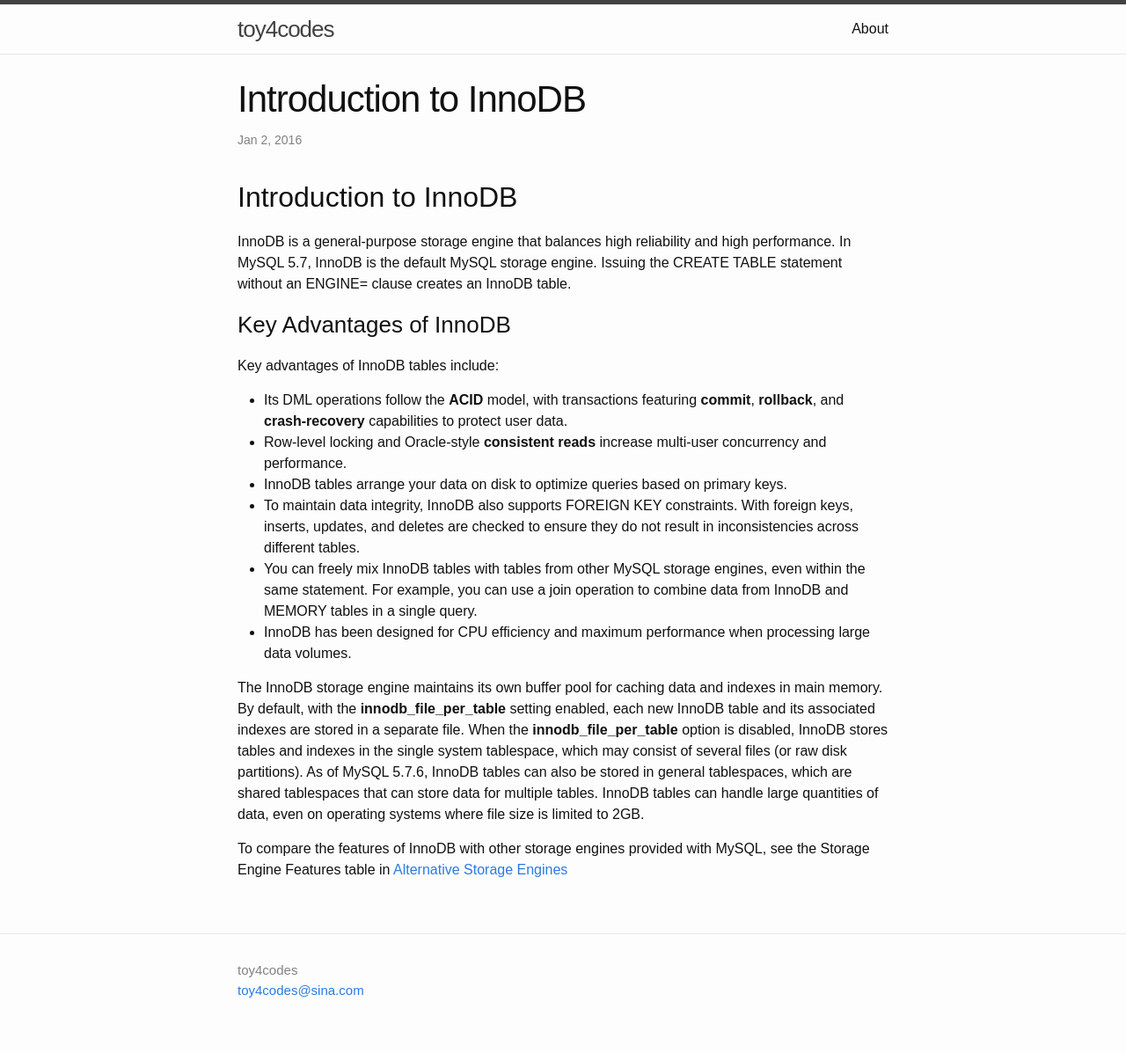
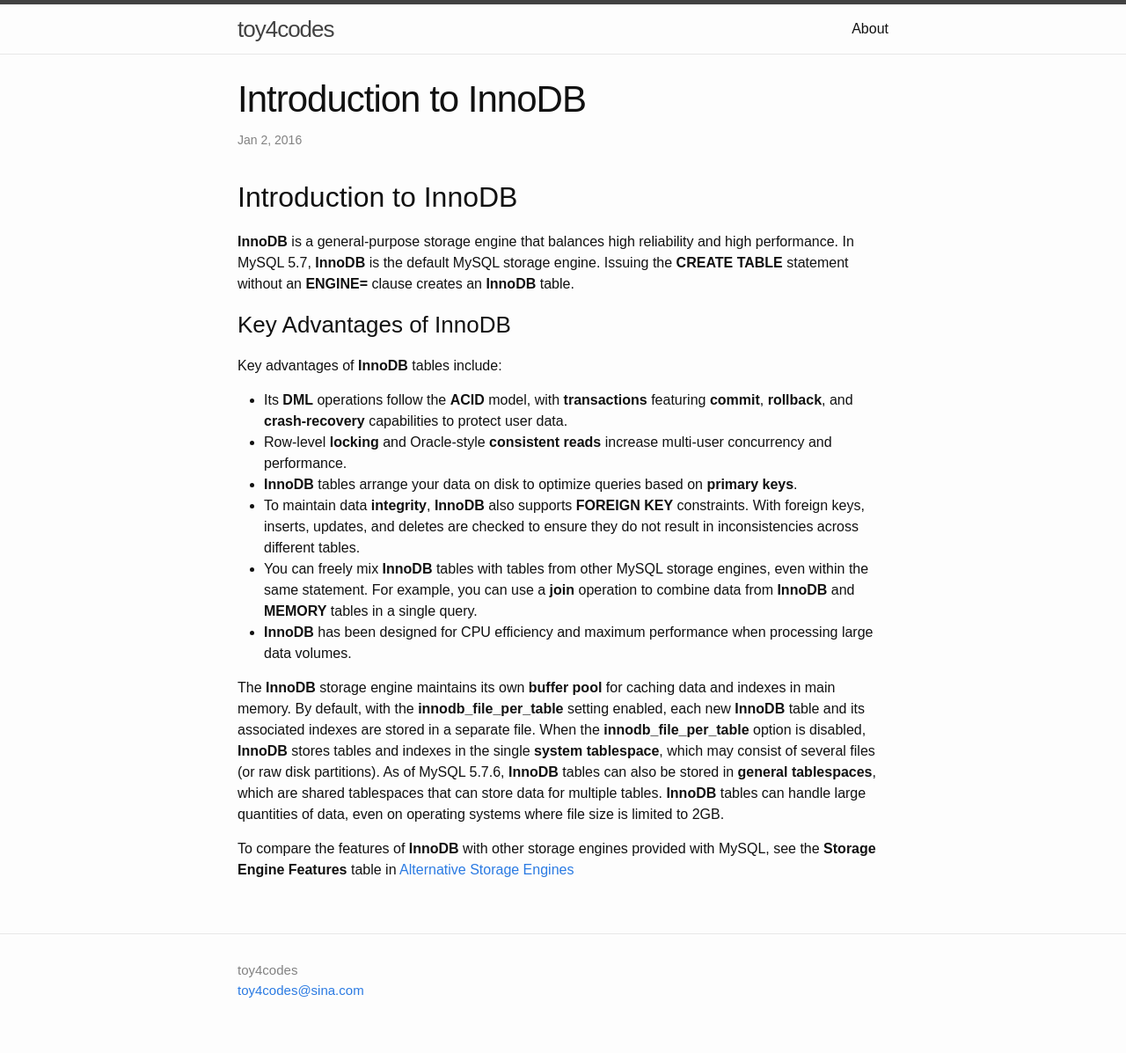
Before and after one commit to toy4codes/toy4codes.github.io, a Jekyll site: the page built from _posts/2016-01-02-introduction-to-innodb.markdown, in a window 1280 px wide. Shown: the whole page at 88% size. Built offline with Jekyll 4.4.1, drawn with Linux system fonts in a browser that asks for light colours.

Commit message:
update post

```diff
--- a/_posts/2016-01-02-introduction-to-innodb.markdown
+++ b/_posts/2016-01-02-introduction-to-innodb.markdown
@@ -7,19 +7,19 @@
 
 ## Introduction to InnoDB
 
-InnoDB is a general-purpose storage engine that balances high reliability and high performance. In MySQL 5.7, InnoDB is the default MySQL storage engine. Issuing the CREATE TABLE statement without an ENGINE= clause creates an InnoDB table.
+**InnoDB** is a general-purpose storage engine that balances high reliability and high performance. In MySQL 5.7, **InnoDB** is the default MySQL storage engine. Issuing the **CREATE TABLE** statement without an **ENGINE=** clause creates an **InnoDB** table.
 
 ### Key Advantages of InnoDB
 
-Key advantages of InnoDB tables include:
+Key advantages of **InnoDB** tables include:
 
-- Its DML operations follow the **ACID** model, with transactions featuring **commit**, **rollback**, and **crash-recovery** capabilities to protect user data.
-- Row-level locking and Oracle-style **consistent reads** increase multi-user concurrency and performance.
-- InnoDB tables arrange your data on disk to optimize queries based on primary keys.
-- To maintain data integrity, InnoDB also supports FOREIGN KEY constraints. With foreign keys, inserts, updates, and deletes are checked to ensure they do not result in inconsistencies across different tables.
-- You can freely mix InnoDB tables with tables from other MySQL storage engines, even within the same statement. For example, you can use a join operation to combine data from InnoDB and MEMORY tables in a single query.
-- InnoDB has been designed for CPU efficiency and maximum performance when processing large data volumes.
+- Its **DML** operations follow the **ACID** model, with **transactions** featuring **commit**, **rollback**, and **crash-recovery** capabilities to protect user data.
+- Row-level **locking** and Oracle-style **consistent reads** increase multi-user concurrency and performance.
+- **InnoDB** tables arrange your data on disk to optimize queries based on **primary keys**.
+- To maintain data **integrity**, **InnoDB** also supports **FOREIGN KEY** constraints. With foreign keys, inserts, updates, and deletes are checked to ensure they do not result in inconsistencies across different tables.
+- You can freely mix **InnoDB** tables with tables from other MySQL storage engines, even within the same statement. For example, you can use a **join** operation to combine data from **InnoDB** and **MEMORY** tables in a single query.
+- **InnoDB** has been designed for CPU efficiency and maximum performance when processing large data volumes.
 
-The InnoDB storage engine maintains its own buffer pool for caching data and indexes in main memory. By default, with the **innodb_file_per_table** setting enabled, each new InnoDB table and its associated indexes are stored in a separate file. When the **innodb_file_per_table** option is disabled, InnoDB stores tables and indexes in the single system tablespace, which may consist of several files (or raw disk partitions). As of MySQL 5.7.6, InnoDB tables can also be stored in general tablespaces, which are shared tablespaces that can store data for multiple tables. InnoDB tables can handle large quantities of data, even on operating systems where file size is limited to 2GB.
+The **InnoDB** storage engine maintains its own **buffer pool** for caching data and indexes in main memory. By default, with the **innodb_file_per_table** setting enabled, each new **InnoDB** table and its associated indexes are stored in a separate file. When the **innodb_file_per_table** option is disabled, **InnoDB** stores tables and indexes in the single **system tablespace**, which may consist of several files (or raw disk partitions). As of MySQL 5.7.6, **InnoDB** tables can also be stored in **general tablespaces**, which are shared tablespaces that can store data for multiple tables. **InnoDB** tables can handle large quantities of data, even on operating systems where file size is limited to 2GB.
 
-To compare the features of InnoDB with other storage engines provided with MySQL, see the Storage Engine Features table in [Alternative Storage Engines](/mysql/2016/01/03/alternative-storage-engines.html)
+To compare the features of **InnoDB** with other storage engines provided with MySQL, see the **Storage Engine Features** table in [Alternative Storage Engines](/mysql/2016/01/03/alternative-storage-engines.html)
```
